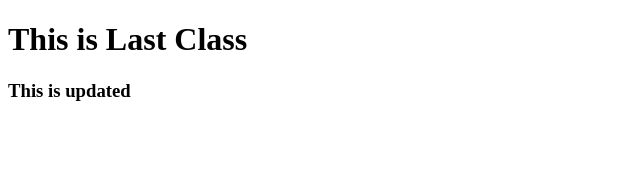
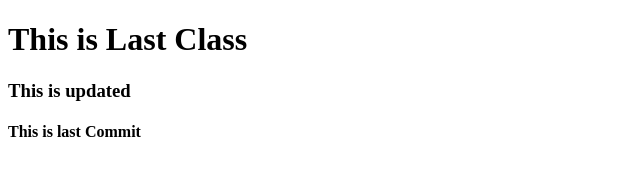
Before and after one commit to khanwahab/newRepoForChanges, a plain HTML site: page index.html in a window 1280 px wide. Shown: the whole page, without its empty margins (0-640 px from the left). Drawn offline with Linux system fonts and the light colour scheme.

Commit message:
This is third Commit

```diff
--- a/index.html
+++ b/index.html
@@ -13,5 +13,9 @@
 
 <h3>This is updated</h3>
 
+
+<h4>This is last Commit</h4>
+
+
 </body>
 </html>
```
